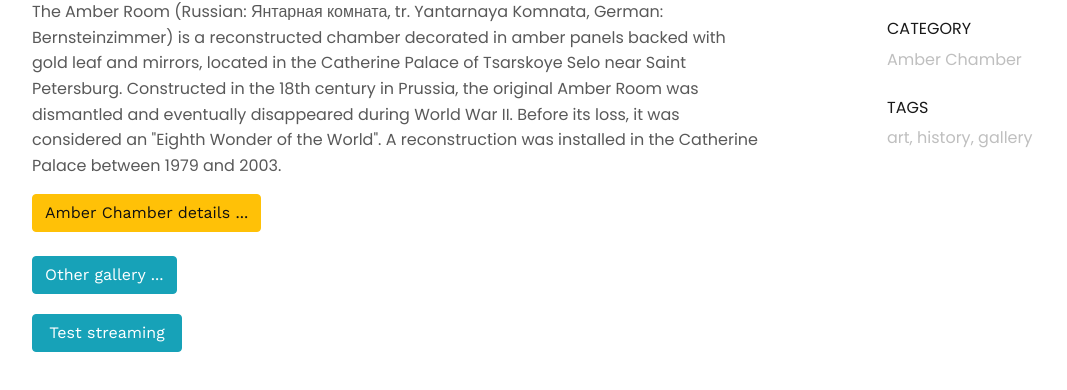
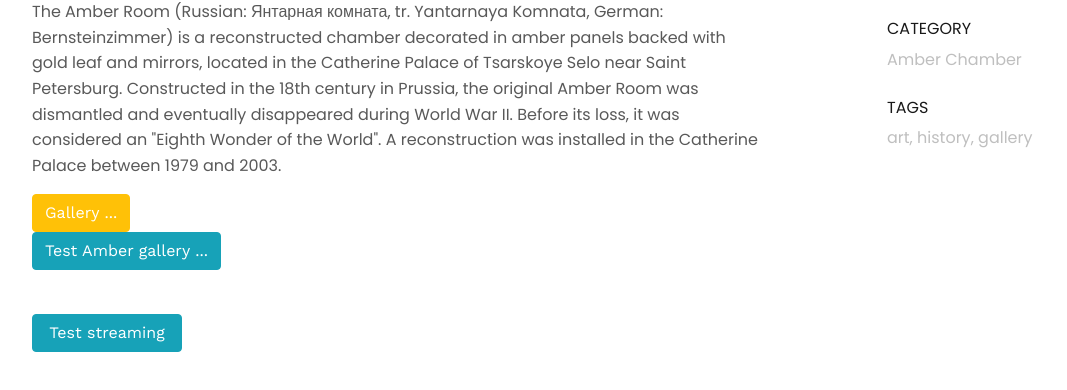
Before and after one commit to gumiz/gallery, a plain HTML site: page index.html in a window 1280 px wide. Shown: the part 668-1058 px from the top of the page, without its empty margins (93-1160 px from the left). Drawn offline with nearby package versions, Linux system fonts and the light colour scheme.

Commit message:
changed buttons

```diff
--- a/index.html
+++ b/index.html
@@ -40,20 +40,18 @@
                     </div><!-- .entry-content -->
 
 					<div>
-						<a href="gallery.html" class="btn btn-warning">Amber Chamber details ...</a>
+						<a href="original_gallery.html" class="btn btn-warning" style="color: white">Gallery ...</a>
+					</div>
+
+					<div>
+						<a href="gallery.html" class="btn btn-info">Test Amber gallery ...</a>
 					</div>
 					<br/>
 
-					<div>
-						<a href="original_gallery.html" class="btn btn-info" style="color: white">Other gallery ...</a>
+					<div style="margin-top: 20px;">
+						<button id="playAudioId" type="button" class="btn btn-info" style="width: 150px; display: block">Test streaming</button>
+						<button id="pauseAudioId" type="button" class="btn btn-info" style="width: 150px; display: none">Pause</button>
 					</div>
-
-
-	<div style="margin-top: 20px;">
-	<button id="playAudioId" type="button" class="btn btn-info" style="width: 150px; display: block">Test streaming</button>
-	<button id="pauseAudioId" type="button" class="btn btn-info" style="width: 150px; display: none">Pause</button>
-	</div>
-
 
                 </div><!-- .content-area -->
             </div><!-- .col-12 -->
```
